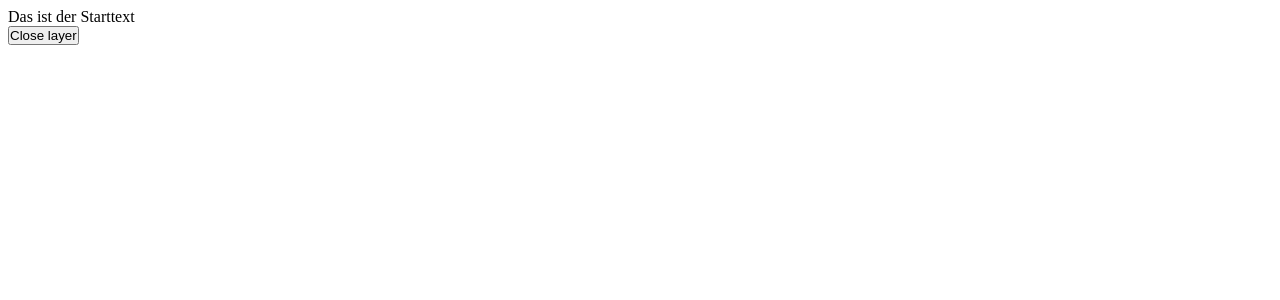
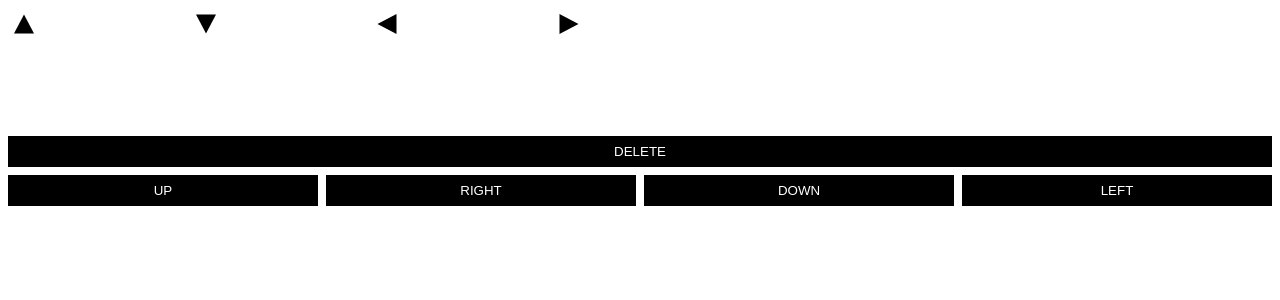
Before and after one commit to schatt3npakt/advc, a Vue app in the folder frontend/: page / in a window 1280 px wide. Shown: the top 300 px of the page. Built offline with nearby package versions, Linux system fonts and the light colour scheme.

Commit message:
TextLayer removed for now

```diff
--- a/frontend/src/App.vue
+++ b/frontend/src/App.vue
@@ -13,13 +13,6 @@ puzzleStore.loadNewConfig(0);
 
 <template>
   <main>
-    <TextLayer
-      v-if="puzzleStore.config.initText"
-      :show="true"
-      :key="puzzleStore.config.initText"
-      :text="puzzleStore.config.initText"
-    />
-
     <Puzzle />
 
     <PlayerSolution />
--- a/frontend/src/data/puzzles.json
+++ b/frontend/src/data/puzzles.json
@@ -1,8 +1,6 @@
 [
   {
     "id": 0,
-    "completionText": "Das ist der Endtext",
-    "initText": "Das ist der Starttext",
     "maxInputs": 4,
     "rows": [["UP", "DOWN", "LEFT", "RIGHT"]],
     "sorting": "3124"
@@ -11,8 +9,8 @@
     "id": 1,
     "maxInputs": 6,
     "rows": [
-      ["DOWN", "DOWN", "DOWN", "DOWN", "DOWN", "DOWN"],
-      ["UP", "UP"]
+      ["UP", "DOWN", "DOWN", "DOWN", "DOWN", "DOWN"],
+      ["UP", "UP", "LEFT"]
     ],
     "sorting": "3124"
   }
--- a/frontend/src/views/GameView/components/TextLayer.vue
+++ b/frontend/src/views/GameView/components/TextLayer.vue
@@ -35,4 +35,8 @@ function clickHandler () {
 .wrapper .inner {
   padding: 8px;
 }
+
+.wrapper .inner p:not(:last-child) {
+  margin-bottom: 16px;
+}
 </style>
```
Also changed, not shown: 1 other file (tests, documents, lock files or other folders).
